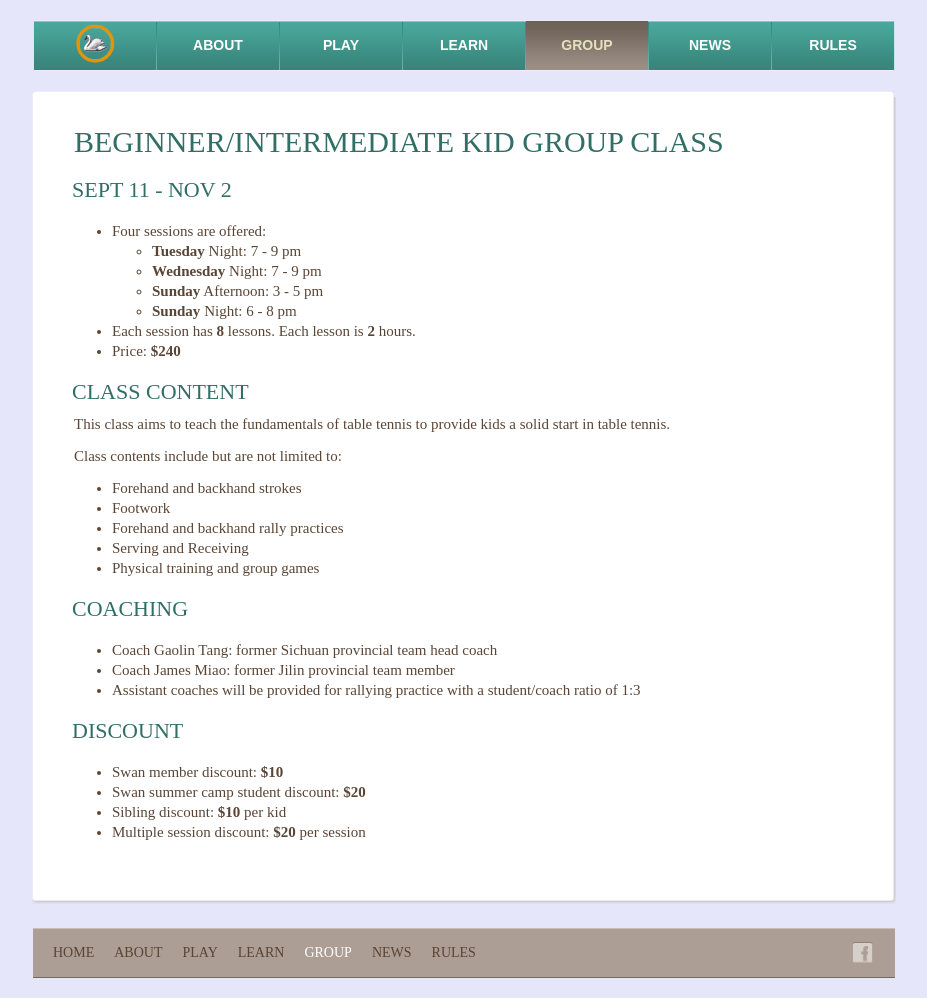
After one commit to ppc-web/ppcweb, a PHP site: page /swan/group.html in a window 1280 px wide. The commit adds this page. Shown: the whole page, without its empty margins (176-1103 px from the left). Run offline with PHP 8.4, Linux system fonts and the light colour scheme.

Commit message:
- add group lessons.

```diff
--- a/web/swan/2016clc/schedule.html
+++ b/web/swan/2016clc/schedule.html
@@ -238,7 +238,7 @@
 								a high level competing and watching experience.
 							</p>
 
-							<h2> Special and Play Off Schedule </h2>
+							<h2> Special and Play Off Calendar </h2>
 
 							<p> Click an event to see the result or register for the event. </p>
 
--- a/web/swan/css/style.css
+++ b/web/swan/css/style.css
@@ -60,7 +60,7 @@ img {
 	height: 50px;
 	width: 860px;
 	margin: 0 auto;
-	padding: 1px;
+	padding: 1px 1px 0 1px;
 }
 #navigation ul {
 	display: inline-block;
--- /dev/null
+++ b/web/swan/group.html
@@ -0,0 +1,102 @@
+<!DOCTYPE html>
+<html>
+<head>
+<meta charset="UTF-8">
+<title>PPC Swan</title>
+<link rel="stylesheet" href="css/style.css" type="text/css">
+<link rel="icon" type="image/png" href="images/logo.png">
+</head>
+<body>
+	<div id="background">
+		<div id="page">
+			<div id="header">
+				<div id="navigation">
+					<ul>
+						<li><a href="index.html"><img src="images/logo.png"
+								alt="LOGO" height="45"></a></li>
+						<li><a href="about.html">About</a></li>
+						<li><a href="play.html">Play</a></li>
+						<li><a href="learn.html">Learn</a></li>
+						<li class="selected"><a href="group.html">Group</a></li>
+						<li><a href="news.html">News</a></li>
+						<li><a href="rules.html">Rules</a></li>
+					</ul>
+				</div>
+			</div>
+			<div id="contents">
+				<div class="box">
+					<div>
+						<div class="body camp">
+							<h1>Beginner/Intermediate Kid Group Class</h1>
+
+							<h2>Sept 11 - Nov 2</h2>
+							<ul>
+								<li>Four sessions are offered:
+									<ul>
+										<li><b>Tuesday</b> Night: 7 - 9 pm</li>
+										<li><b>Wednesday</b> Night: 7 - 9 pm</li>
+										<li><b>Sunday</b> Afternoon: 3 - 5 pm</li>
+										<li><b>Sunday</b> Night: 6 - 8 pm</li>
+									</ul>
+								</li>
+								<li>Each session has <b>8</b> lessons. Each lesson is <b>2</b>
+									hours.</li>
+								<li>Price: <b>$240</b> </li>
+							</ul>
+							<h2>Class Content</h2>
+							<p>This class aims to teach the fundamentals of table tennis
+								to provide kids a solid start in table tennis.</p>
+							<p>Class contents include but are not limited to:</p>
+							<ul>
+								<li>Forehand and backhand strokes</li>
+								<li>Footwork</li>
+								<li>Forehand and backhand rally practices</li>
+								<li>Serving and Receiving</li>
+								<li>Physical training and group games</li>
+							</ul>
+
+							<h2> Coaching
+							</h2>
+							<ul>
+								<li> Coach Gaolin Tang: former Sichuan provincial team head coach</li>
+								<li> Coach James Miao: former Jilin provincial team member</li>
+								<li> Assistant coaches will be provided for rallying practice with a student/coach ratio of 1:3
+								</li>
+							</ul>
+
+							<h2> Discount </h2>
+							<ul>
+							<li> Swan member discount: <b>$10</b></li>
+							<li> Swan summer camp student discount: <b>$20</b></li>
+							<li> Sibling discount: <b>$10</b> per kid
+							</li>
+							<li> Multiple session discount: <b>$20</b> per session </li>
+							</ul>
+							<p> &nbsp; </p>
+
+
+						</div>
+					</div>
+				</div>
+			</div>
+			<div id="footer">
+				<div>
+					<ul class="navigation">
+						<li><a href="index.html">Home</a></li>
+						<li><a href="about.html">About</a></li>
+						<li><a href="play.html">Play</a></li>
+						<li><a href="learn.html">Learn</a></li>
+						<li class="active"><a href="group.html">Group</a></li>
+						<li><a href="news.html">News</a></li>
+						<li><a href="rules.html">Rules</a></li>
+					</ul>
+					<div id="connect">
+						<a href="http://www.facebook.com/swanpingpong/" target="_blank"
+							class="facebook"></a>
+					</div>
+				</div>
+			</div>
+		</div>
+	</div>
+</body>
+</html>
```
Also changed, not shown: web/swan/2016-summer-camp.html (added, +129 -0 lines), web/swan/2016clc/rules.html (+3 -4 lines).
